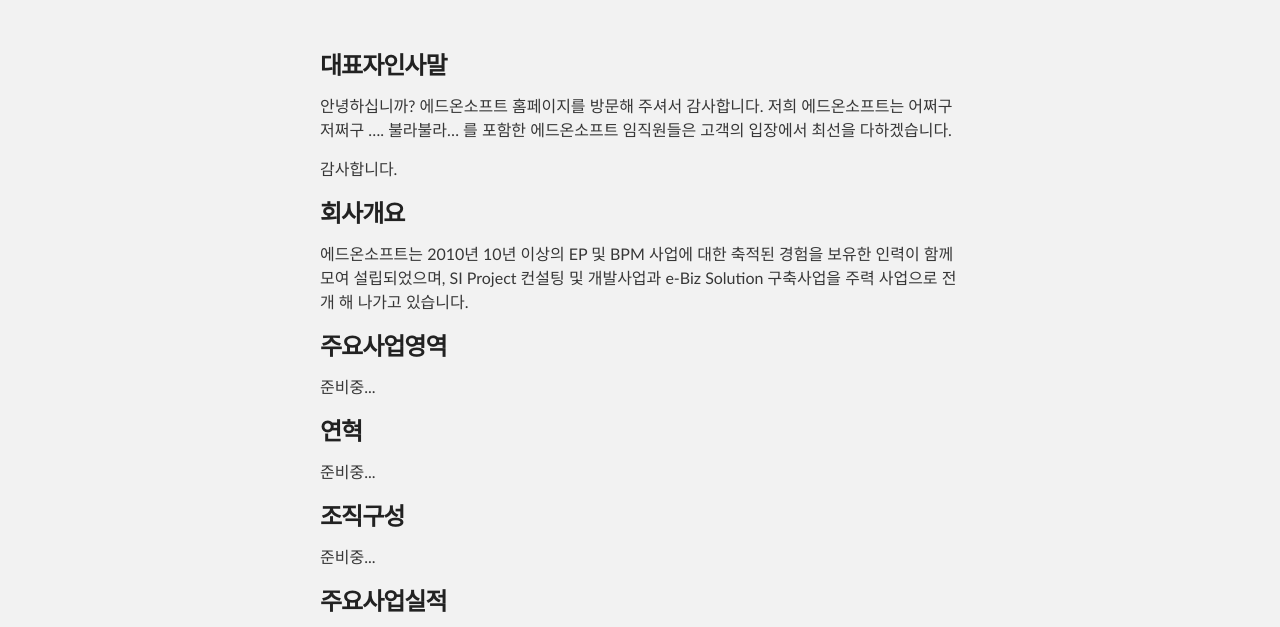
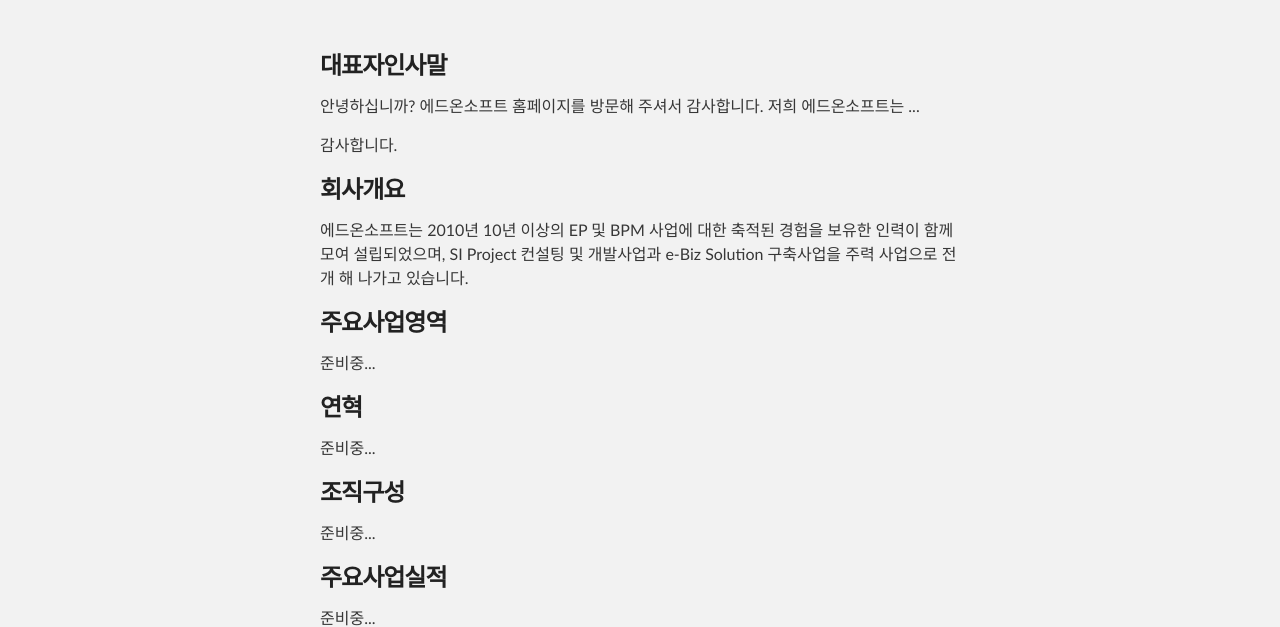
Before and after one commit to AddonSoft/addonsoft.github.io, a plain HTML site: page index.html in a window 1280 px wide. Shown: the part 212-839 px from the top of the page. Drawn offline with Linux system fonts and the light colour scheme.

Commit message:
커밋 테스트

```diff
--- a/index.html
+++ b/index.html
@@ -31,9 +31,7 @@
 <a name="" class="anchor" href="#"><span class="octicon octicon-link"></span></a>대표자인사말</h3>
 
 <p>안녕하십니까? 에드온소프트 홈페이지를 방문해 주셔서 감사합니다.
-저희 에드온소프트는 어쩌구 저쩌구 …. 불라불라…
-를 포함한 에드온소프트 임직원들은 고객의 입장에서 최선을
-다하겠습니다.</p>
+저희 에드온소프트는 ...</p>
 
 <p>감사합니다.</p>
 
```
